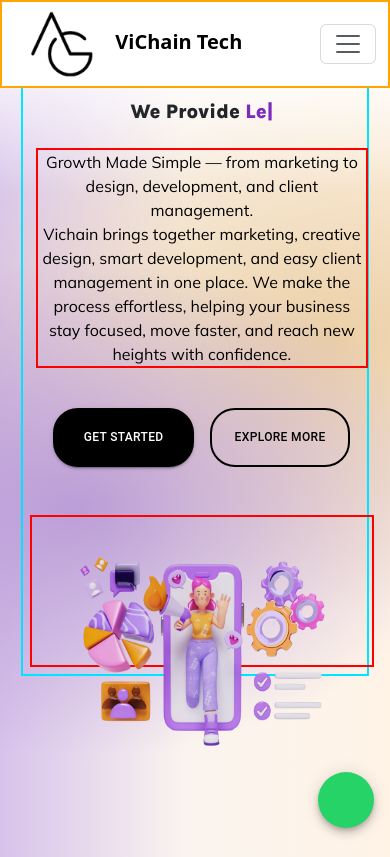
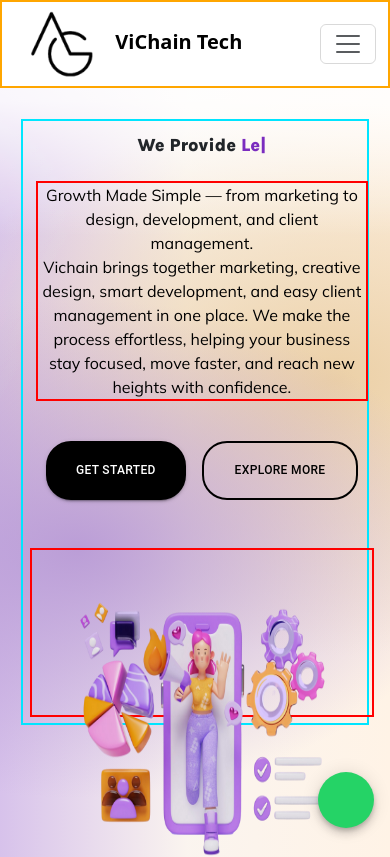
Before and after one commit to Muskan-Shobhawat/ViChainBackend, a React (Vite) app: page / in a window 390 px wide. Shown: the top 857 px of the page. Built offline with nearby package versions, Linux system fonts and the light colour scheme; some icons are missing.

Commit message:
Initial commit

```diff
--- a/src/App.css
+++ b/src/App.css
@@ -1000,7 +1000,7 @@ html,
     background-color: transparent !important;
     border: 2px solid black !important;
     height: 7vh;
-    width: 36vw;
+    width: 40vw;
     border-radius: 25px !important;
     font-size: 12px !important;
   }
@@ -1016,13 +1016,13 @@ html,
   }
 
   .img-fluid {
-    height: 30vh;
+    height: 40vh;
     width: 100vw;
   }
 
   .ppfix1 {
     font-family: "Karla", sans-serif;
-    font-size: 20px;
+    font-size: 18px;
     font-weight: 800 !important;
   }
 
@@ -1030,7 +1030,7 @@ html,
     color: #7b2cbf !important;
     font-family: "Karla", sans-serif;
     font-weight: 800;
-    font-size: 20px;
+    font-size: 18px;
   }
 
   .ppfix2 {
@@ -1044,14 +1044,14 @@ html,
   .imgfix {
     margin: 2%;
     z-index: 80;
-    height: 18vh;
+    height: 20vh;
     width: 95vw;
     border: 2px solid red;
     /* overflow: hidden; */
   }
 
   .herocontainer {
-    margin-top: -5vh;
+    margin-top: 0vh;
   }
 
   .fix {
```
